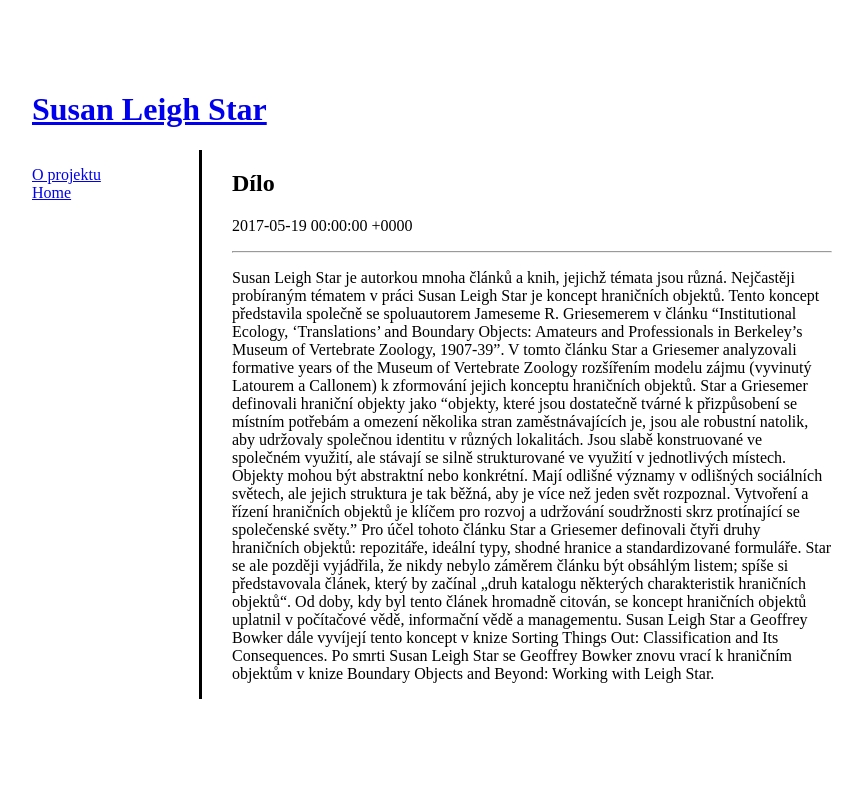
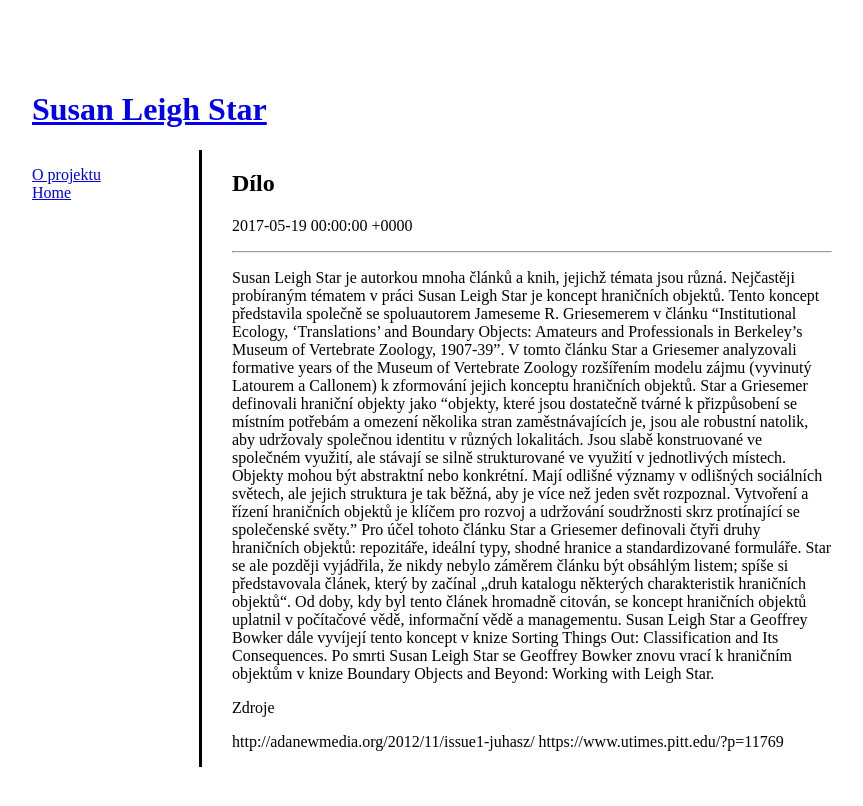
Before and after one commit to KT166/Learn-jekyll, a Jekyll site: the page built from _posts/2017-05-19-dilo.md, in a window 1280 px wide. Shown: the top 806 px of the page, without its empty margins (208-1071 px from the left). Built offline with Jekyll 4.4.1, drawn with Linux system fonts in a browser that asks for light colours; comment, search, counter and statistics services are not loaded.

Commit message:
Vložení postu dílo
Post dílo obsahuje nejdůležitější tvorbu Susan Leigh Star

```diff
--- a/_posts/2017-05-19-dilo.md
+++ b/_posts/2017-05-19-dilo.md
@@ -6,5 +6,11 @@
 Tento koncept představila společně se spoluautorem Jameseme R. Griesemerem v článku “Institutional Ecology, 'Translations' and Boundary Objects: Amateurs and Professionals in Berkeley's Museum of Vertebrate Zoology, 1907-39”. V tomto článku Star a Griesemer analyzovali formative years of the Museum of Vertebrate Zoology rozšířením modelu zájmu (vyvinutý Latourem a Callonem) k zformování jejich konceptu hraničních objektů. Star a Griesemer definovali hraniční objekty jako "objekty, které jsou dostatečně tvárné k přizpůsobení se místním potřebám a omezení několika stran zaměstnávajících je, jsou ale robustní natolik, aby udržovaly společnou identitu v různých lokalitách. Jsou slabě konstruované ve společném využití, ale stávají se silně strukturované ve využití v jednotlivých místech. Objekty mohou být abstraktní nebo konkrétní. Mají odlišné významy v odlišných sociálních světech, ale jejich struktura je tak běžná, aby je více než jeden svět rozpoznal. Vytvoření a řízení hraničních objektů je klíčem pro rozvoj a udržování soudržnosti skrz protínající se společenské světy."
 Pro účel tohoto článku Star a Griesemer definovali čtyři druhy hraničních objektů: repozitáře, ideální typy, shodné hranice a standardizované formuláře. Star se ale později vyjádřila, že nikdy nebylo záměrem článku být obsáhlým listem; spíše si představovala článek, který by začínal „druh katalogu některých charakteristik hraničních objektů“. Od doby, kdy byl tento článek hromadně citován, se koncept hraničních objektů uplatnil v počítačové vědě, informační vědě a managementu. Susan Leigh Star a Geoffrey Bowker dále vyvíjejí tento koncept v knize Sorting Things Out: Classification and Its Consequences. Po smrti Susan Leigh Star se Geoffrey Bowker znovu vrací k hraničním objektům v knize Boundary Objects and Beyond: Working with Leigh Star.
 
+Zdroje
+
+http://adanewmedia.org/2012/11/issue1-juhasz/
+https://www.utimes.pitt.edu/?p=11769
+
+
 <a data-pin-do="embedPin" data-pin-lang="cs" href="https://cz.pinterest.com/pin/252060910375296279/"></a>
 <script async defer src="//assets.pinterest.com/js/pinit.js"></script>
```
